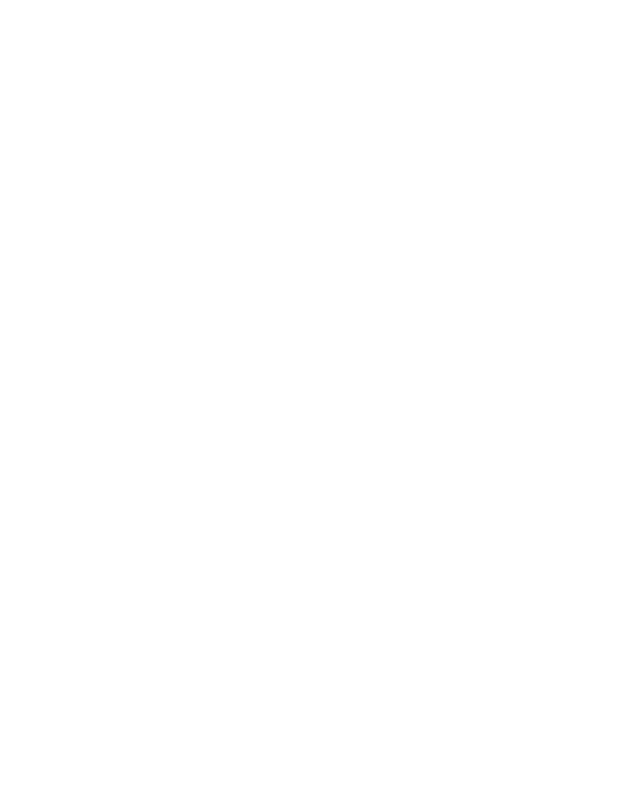
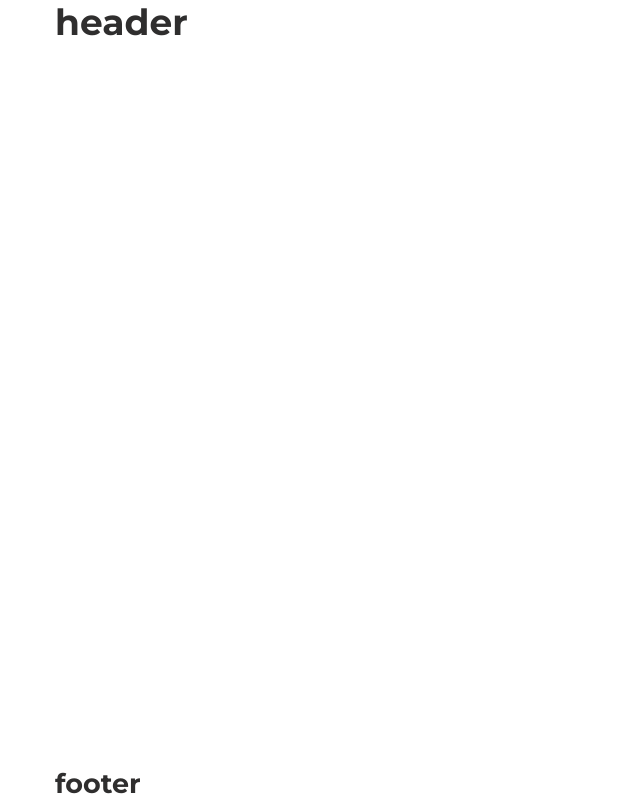
Before and after one commit to SergeyVishnevskiy/interview, a website: page app/index.html in a window 1280 px wide. Shown: the whole page, without its empty margins (0-640 px from the left). Drawn offline with nearby package versions, Linux system fonts and the light colour scheme; files that its build step writes are made by us from their sources.

Commit message:
add position

```diff
--- a/app/index.html
+++ b/app/index.html
@@ -10,28 +10,26 @@
     <link rel="stylesheet" href="css/style.min.css">
 </head>
 
-<body>
-
+<body class="body">
+    <div class="wrapper">
         <header class="header">
             <div class="container">
-
+                <h1>header</h1>
             </div>
         </header>
-
         <main class="main">
             <div class="container">
                 <section class="section">
-                <article class="article">
-
-                </article>
+                    <article class="article"></article>
                 </section>
             </div>
         </main>
         <footer class="footer">
             <div class="container">
-
+                <h2>footer</h2>
             </div>
         </footer>
+    </div>
 
     <script src="js/main.min.js"></script>
 
--- a/app/scss/_global.scss
+++ b/app/scss/_global.scss
@@ -1,4 +1,6 @@
+html,
 body {
+    height: 100%;
     font-family: 'Montserrat', sans-serif;
     font-size: 18px;
     font-weight: 400;
@@ -13,3 +15,13 @@ body {
     padding: 0 15px;
     margin: 0 auto;
 }
+
+.wrapper {
+    min-height: 100%;
+    display: flex;
+    flex-direction: column;
+}
+
+.main {
+    flex: 1 1 auto;
+}
```
Lines whose indentation alone changed are shown as unchanged.
